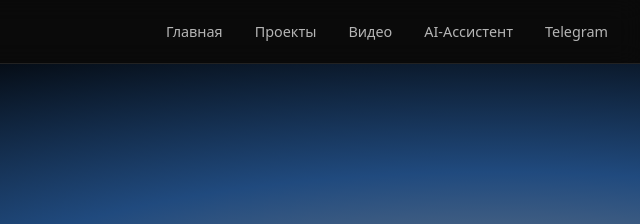
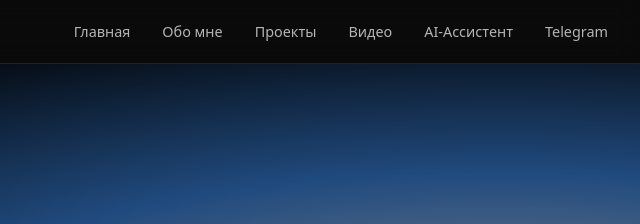
Before and after one commit to satvis33/my_blog, an Astro site: page / in a window 1280 px wide. Shown: the top 224 px of the page, 640-1280 px from the left. Built offline with nearby package versions, Linux system fonts and the light colour scheme; Astro itself is replaced by a stand-in of ours.

Commit message:
Update Layout.astro

```diff
--- a/src/layouts/Layout.astro
+++ b/src/layouts/Layout.astro
@@ -72,6 +72,7 @@ const { title, description } = Astro.props;
     <a href="/" class="nav-brand">ANDREY SAVITSKY</a>
     <div class="nav-links">
       <a href="/">Главная</a>
+      <a href="/about/">Обо мне</a>
       <a href="/projects/">Проекты</a>
       <a href="/video/">Видео</a>
       <a href="/ai/">AI-Ассистент</a>
```
